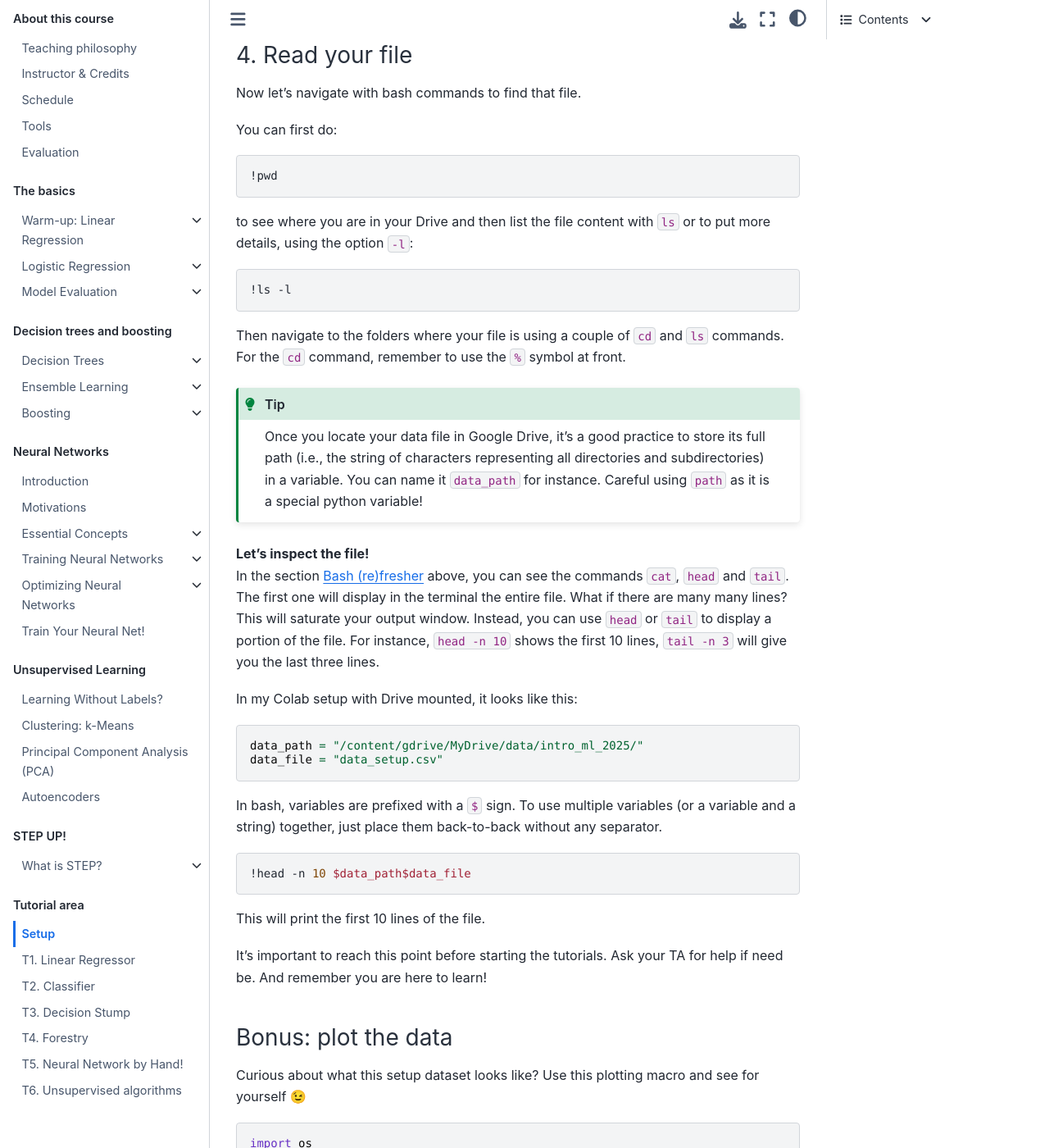
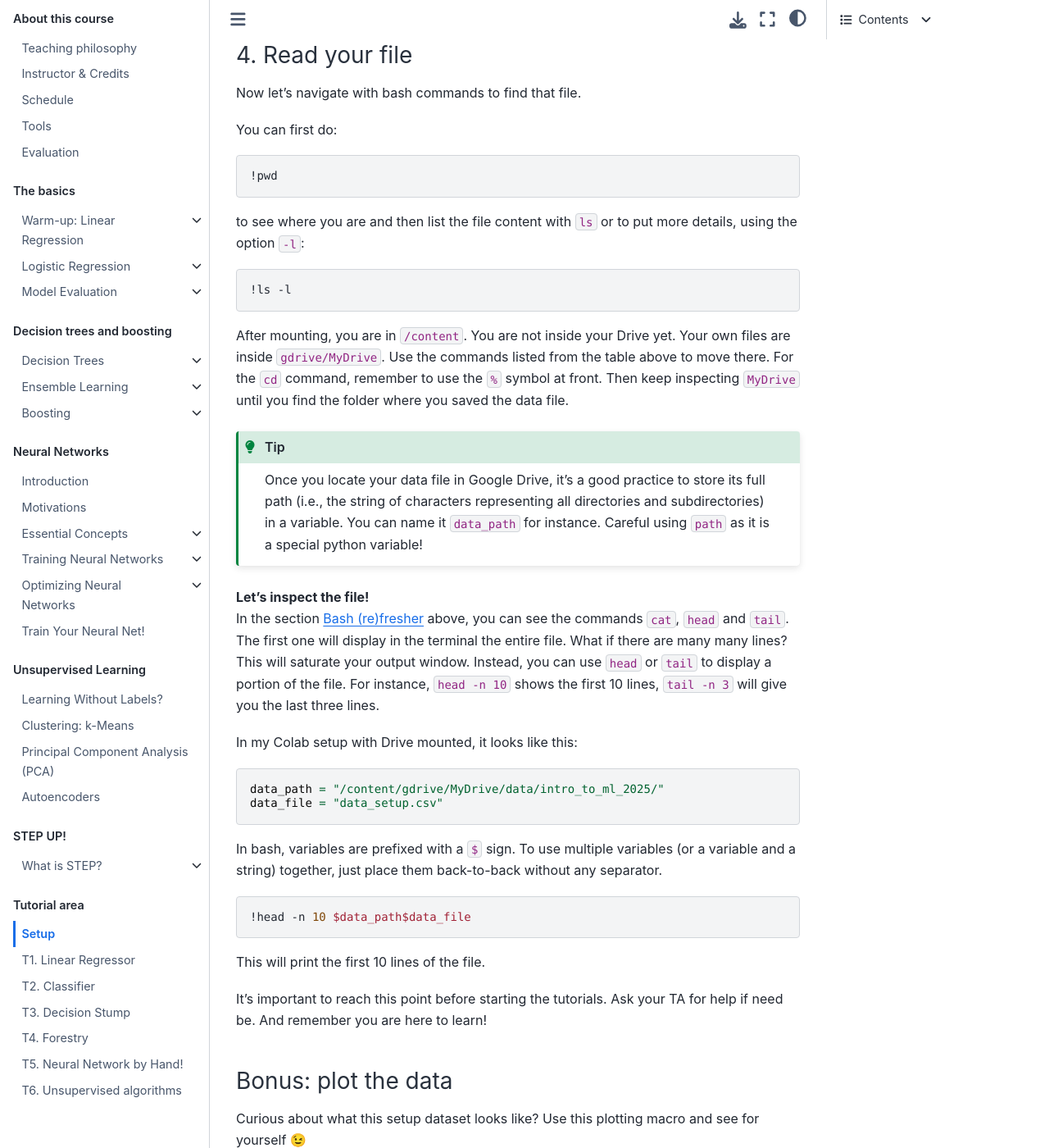
Before and after one commit to clairedavid/intro_to_ml, a Jupyter Book: the page built from tutorials/t00_setup.md, in a window 1280 px wide and 1400 px high, scrolled down 2454 px. Shown: the whole window at 82% size. Built offline with Jupyter Book 1.0.4 settings and Sphinx 7.4.7 and the Sphinx Book theme 1.1.4, drawn with Linux system fonts in a browser that asks for light colours; some of the changed text lies outside the part shown.

Commit message:
Updated setup

````diff
--- a/tutorials/t00_setup.md
+++ b/tutorials/t00_setup.md
@@ -80,13 +80,16 @@ You can first do:
 !pwd
 ```
 
-to see where you are in your Drive and then list the file content with `ls` or to put more details, using the option `-l`:
+to see where you are and then list the file content with `ls` or to put more details, using the option `-l`:
 
 ```bash
 !ls -l
 ```
 
-Then navigate to the folders where your file is using a couple of `cd` and `ls` commands. For the `cd` command, remember to use the `%` symbol at front.
+After mounting, you are in `/content`. You are not inside your Drive yet. Your own files are inside `gdrive/MyDrive`.
+Use the commands listed from the table above to move there. For the `cd` command, remember to use the `%` symbol at front.
+Then keep inspecting `MyDrive` until you find the folder where you saved the data file.
+
 
 ```{tip}
 Once you locate your data file in Google Drive, it’s a good practice to store its full path (i.e., the string of characters representing all directories and subdirectories) in a variable. You can name it `data_path` for instance. Careful using `path` as it is a special python variable!
@@ -98,7 +101,7 @@ In the section {ref}`bash:refresher` above, you can see the commands `cat`, `hea
 In my Colab setup with Drive mounted, it looks like this:
 
 ```python
-data_path = "/content/gdrive/MyDrive/data/intro_ml_2025/"
+data_path = "/content/gdrive/MyDrive/data/intro_to_ml_2025/"
 data_file = "data_setup.csv"
 ```
 In bash, variables are prefixed with a `$` sign. To use multiple variables (or a variable and a string) together, just place them back-to-back without any separator.
````
Also changed, not shown: other parts of tutorials/t00_setup.md (+2 -2 lines).
